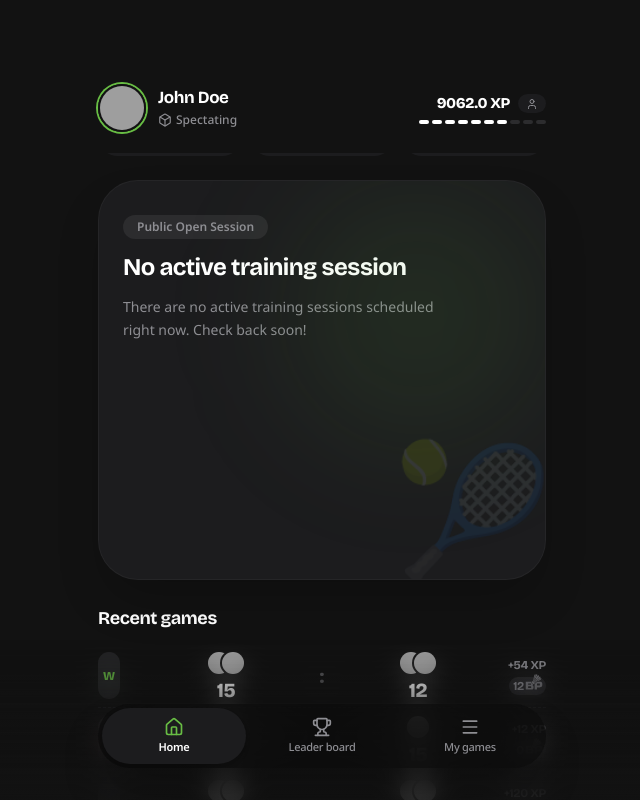
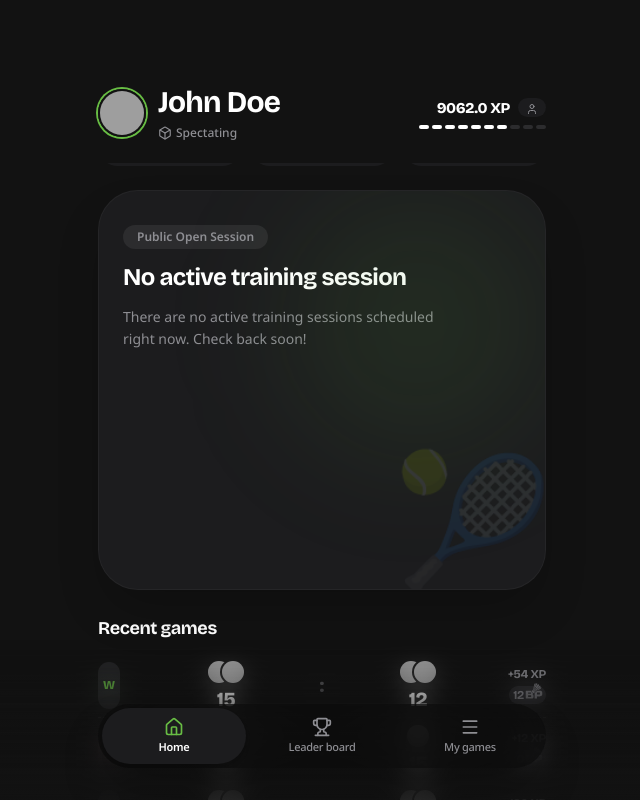
Before and after one commit to fluidleonid/volley-frontend, a React (Vite) app: page / in a window 1280 px wide. Both pictures are taken after a click on the button "Continue". Shown: the part 70-870 px from the top of the page, without its empty margins (318-958 px from the left). Built offline with nearby package versions, Linux system fonts and the light colour scheme; grey boxes are pictures that could not be loaded.

Commit message:
style: set main headers and names to 30px for consistency across views

```diff
--- a/src/components/layout/TopHeader.tsx
+++ b/src/components/layout/TopHeader.tsx
@@ -57,7 +57,7 @@ export const TopHeader: React.FC = () => {
 
           <div>
             <div className="flex items-center gap-2">
-              <span className="font-display text-[17px] font-bold tracking-tight text-white leading-tight group-hover:text-[#68BD44] transition-colors">
+              <span className="font-display text-[30px] font-bold tracking-tight text-white leading-tight group-hover:text-[#68BD44] transition-colors">
                 {currentUser.name}
               </span>
             </div>
--- a/src/views/GamesView.tsx
+++ b/src/views/GamesView.tsx
@@ -43,7 +43,7 @@ export const GamesView: React.FC = () => {
       <div className="relative z-10 px-4 max-w-[480px] mx-auto pt-[84px]">
         {/* Header - Like Leaderboard but without BP badge */}
         <div className="flex items-center mb-5 h-[44px]">
-          <h1 className="text-[28px] font-bold text-white tracking-tight">My Games</h1>
+          <h1 className="text-[30px] font-bold text-white tracking-tight">My Games</h1>
         </div>
 
         {/* Grouped Matches */}
--- a/src/views/LeaderboardView.tsx
+++ b/src/views/LeaderboardView.tsx
@@ -57,7 +57,7 @@ export const LeaderboardView: React.FC = () => {
 
         {/* Header */}
         <div className="flex items-center justify-between mb-5 h-[44px]">
-          <h1 className="text-[28px] font-bold text-white tracking-tight">Leaderboard</h1>
+          <h1 className="text-[30px] font-bold text-white tracking-tight">Leaderboard</h1>
 
           <div className="flex items-center justify-center gap-1 bg-[#1C2817]/80 backdrop-blur-md px-1.5 h-[28px] rounded-full">
             <span className="text-[#78D850] font-bold text-[14px] tracking-tight">{currentUser?.bpToday || 867}</span>
--- a/src/views/ProfileView.tsx
+++ b/src/views/ProfileView.tsx
@@ -50,7 +50,7 @@ export const ProfileView: React.FC = () => {
 
       {/* 3. User Name & Rank Progress */}
       <div className="space-y-3 mt-6">
-        <h2 className="font-display text-2xl font-bold text-white text-center tracking-tight">
+        <h2 className="font-display text-[30px] font-bold text-white text-center tracking-tight leading-none">
           {currentUser.name}
         </h2>
 
```
